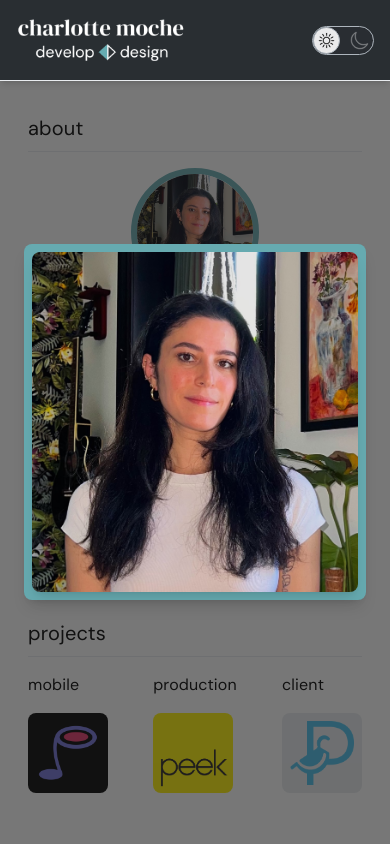
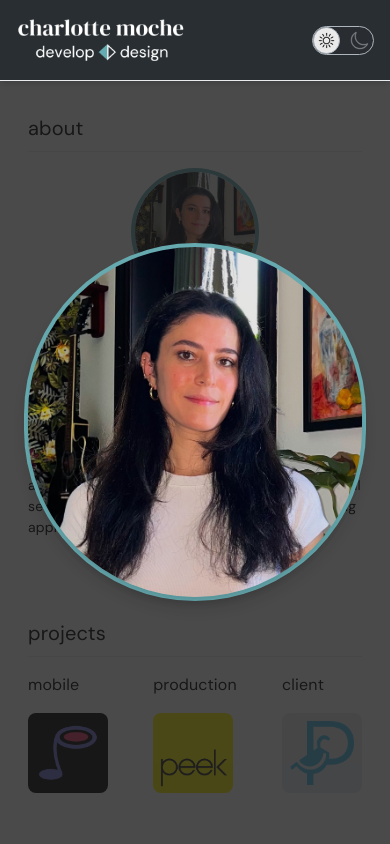
Before and after one commit to charlottemoche/seascape-site, a website: page index.html in a window 390 px wide. Both pictures are taken after a click on the picture 195 px from the left and 232 px from the top of the page. Shown: the top 844 px of the page. Drawn offline with Linux system fonts and the light colour scheme.

Commit message:
portrait

```diff
--- a/index.html
+++ b/index.html
@@ -11,9 +11,9 @@
 </head>
 
 <body id="body" class="dark:bg-gray-900 dark:text-gray-200 relative">
-    <div id="popup" class="hidden fixed inset-0 bg-black bg-opacity-60 z-50 flex items-center justify-center">
-        <div class="popup-content bg-brand p-2 rounded-lg shadow-lg m-6 sm:m-8">
-            <img src="public/images/self-portrait.jpg" alt="Charlotte Moche" class="rounded-lg shadow-lg" />
+    <div id="popup" class="hidden fixed inset-0 bg-black bg-opacity-80 z-50 flex items-center justify-center">
+        <div class="popup-content bg-brand p-1 shadow-lg m-6 sm:m-8 rounded-full">
+            <img src="public/images/self-portrait.jpg" alt="Charlotte Moche" class="rounded-full shadow-lg" />
         </div>
     </div>
     <div class="sticky top-0 z-50 shadow-md border-b bg-gray-800 dark:border-gray-700">
@@ -87,7 +87,7 @@
                     <div>
                         <div class="flex flex-col items-center lg:items-start">
                             <img id="thumbnail" src="public/images/self-portrait.jpg" alt="Charlotte Moche"
-                                class="w-32 h-32 sm:w-48 sm:h-48 rounded-full border-[6px] border-brand cursor-pointer" />
+                                class="w-32 h-32 sm:w-48 sm:h-48 rounded-full border-[4px] border-brand cursor-pointer" />
                             <div
                                 class="flex items-center justify-center gap-2 text-sm text-gray-700 dark:text-gray-400 pt-4 pb-1">
                                 <div>
```
Also changed, not shown: public/styles.css.
